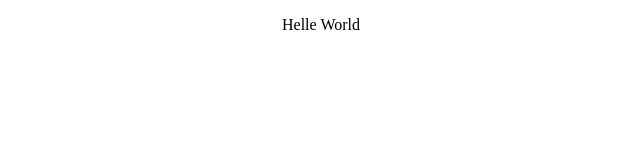
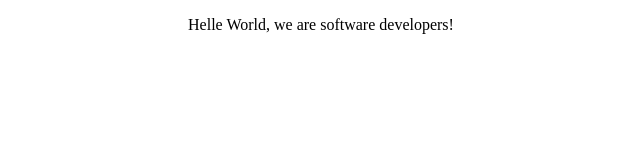
Before and after one commit to vanelnw/vanel-julius-Miccroverse-trial, a plain HTML site: page index.html in a window 1280 px wide. Shown: the whole page, without its empty margins (319-959 px from the left). Drawn offline with Linux system fonts and the light colour scheme.

Commit message:
initial commit

```diff
--- a/index.html
+++ b/index.html
@@ -9,7 +9,7 @@
   <body>
     <script src="https://cdn.freecodecamp.org/testable-projects-fcc/v1/bundle.js"></script>
 
-    <p>Helle World</p>
+    <p>Helle World, we are software developers! </p>
     <script src="js/index.js"></script>
   </body>
 </html>
```
